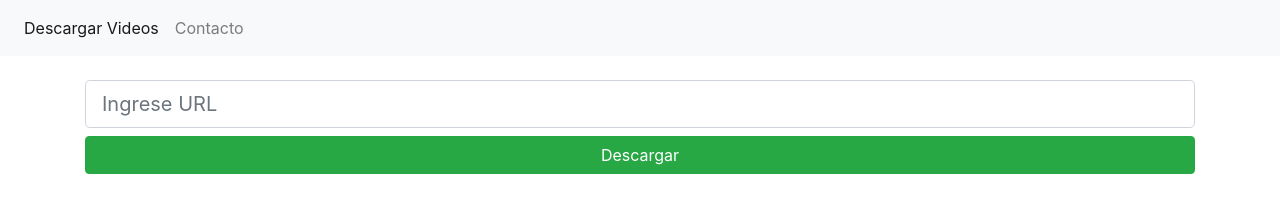
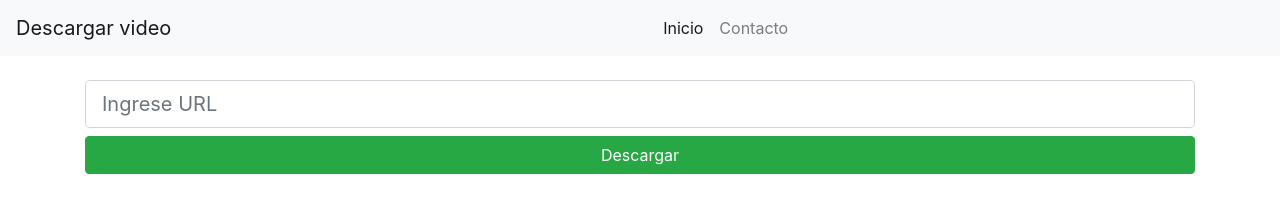
Before and after one commit to fedeaacevedo/YoutubeDownload, a website: page index.html in a window 1280 px wide. Drawn offline with nearby package versions, Linux system fonts and the light colour scheme.

Commit message:
make it better

```diff
--- a/index.html
+++ b/index.html
@@ -9,20 +9,29 @@
 </head>
 <body>
 
+
+
     <!-- Navbar-->
     <nav class="navbar navbar-expand-lg navbar-light bg-light">
+      <a class="navbar-brand" href="/">Descargar video</a>
+      <button class="navbar-toggler" type="button" data-toggle="collapse" data-target="#navbarSupportedContent" aria-controls="navbarSupportedContent" aria-expanded="false" aria-label="Toggle navigation">
+        <span class="navbar-toggler-icon"></span>
+      </button>
 
-        <div class="collapse navbar-collapse" id="navbarNav">
-          <ul class="navbar-nav">
+      <div class="collapse navbar-collapse" id="navbarSupportedContent">
+        <ul class="navbar-nav mx-auto">
           <li class="nav-item active">
-              <a class="nav-link" href="/">Descargar Videos</a>
+            <a class="nav-link" href="/">Inicio <span class="sr-only">(current)</span></a>
           </li>
           <li class="nav-item">
             <a class="nav-link" href="contacto">Contacto</a>
           </li>
+
         </ul>
+
       </div>
     </nav>
+    <!-- Fin Navbar -->
 
       <!--Label para ingresar URL-->
         <div class="container">
@@ -33,5 +42,8 @@
         </form>
     </div>
 
+
+    <script src="https://cdn.jsdelivr.net/npm/jquery@3.5.1/dist/jquery.slim.min.js" integrity="sha384-DfXdz2htPH0lsSSs5nCTpuj/zy4C+OGpamoFVy38MVBnE+IbbVYUew+OrCXaRkfj" crossorigin="anonymous"></script>
+    <script src="https://cdn.jsdelivr.net/npm/bootstrap@4.6.1/dist/js/bootstrap.bundle.min.js" integrity="sha384-fQybjgWLrvvRgtW6bFlB7jaZrFsaBXjsOMm/tB9LTS58ONXgqbR9W8oWht/amnpF" crossorigin="anonymous"></script>
 </body>
 </html>
```
Also changed, not shown: contacto.html (+13 -4 lines). Lines whose indentation alone changed are shown as unchanged.
